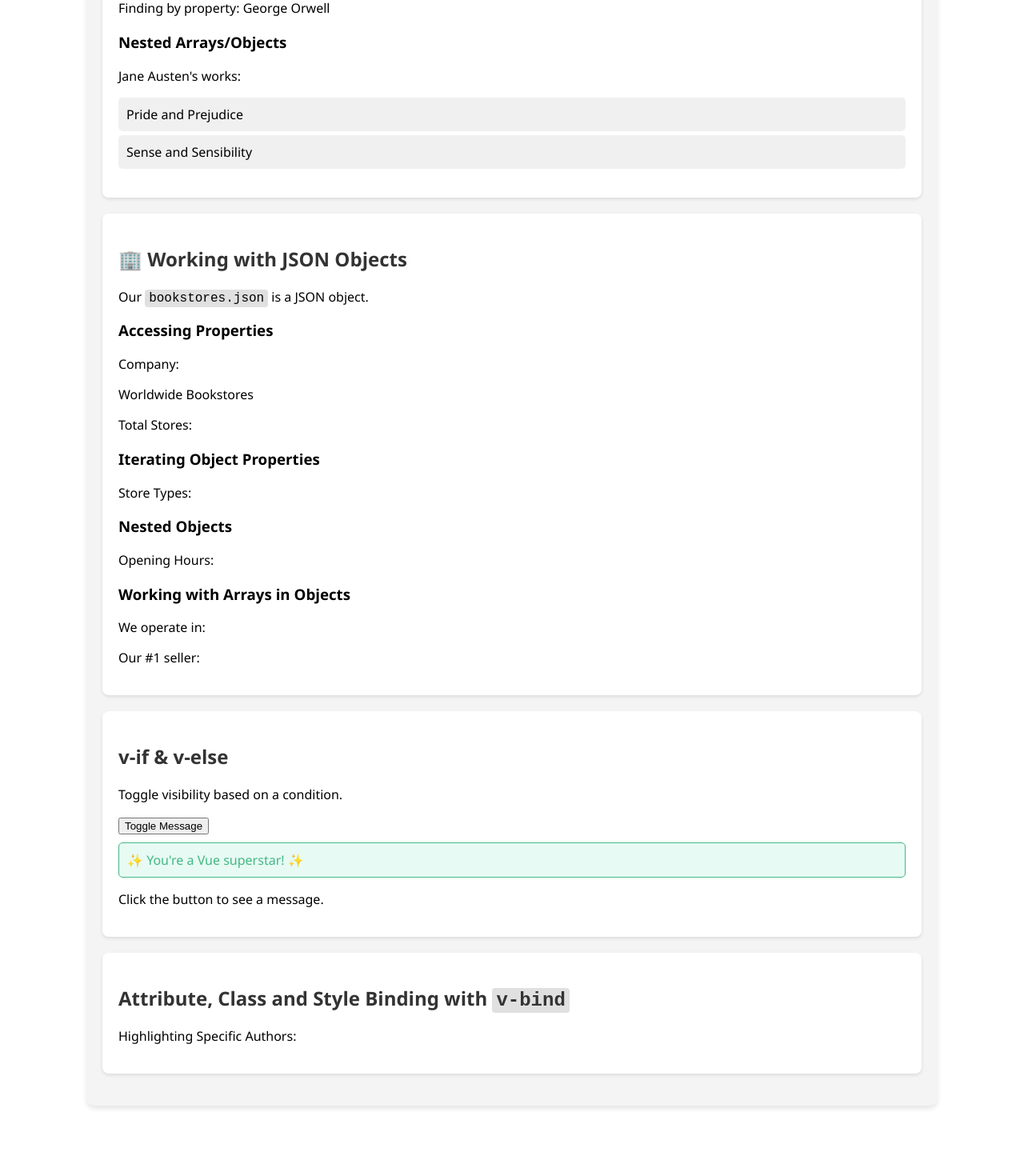
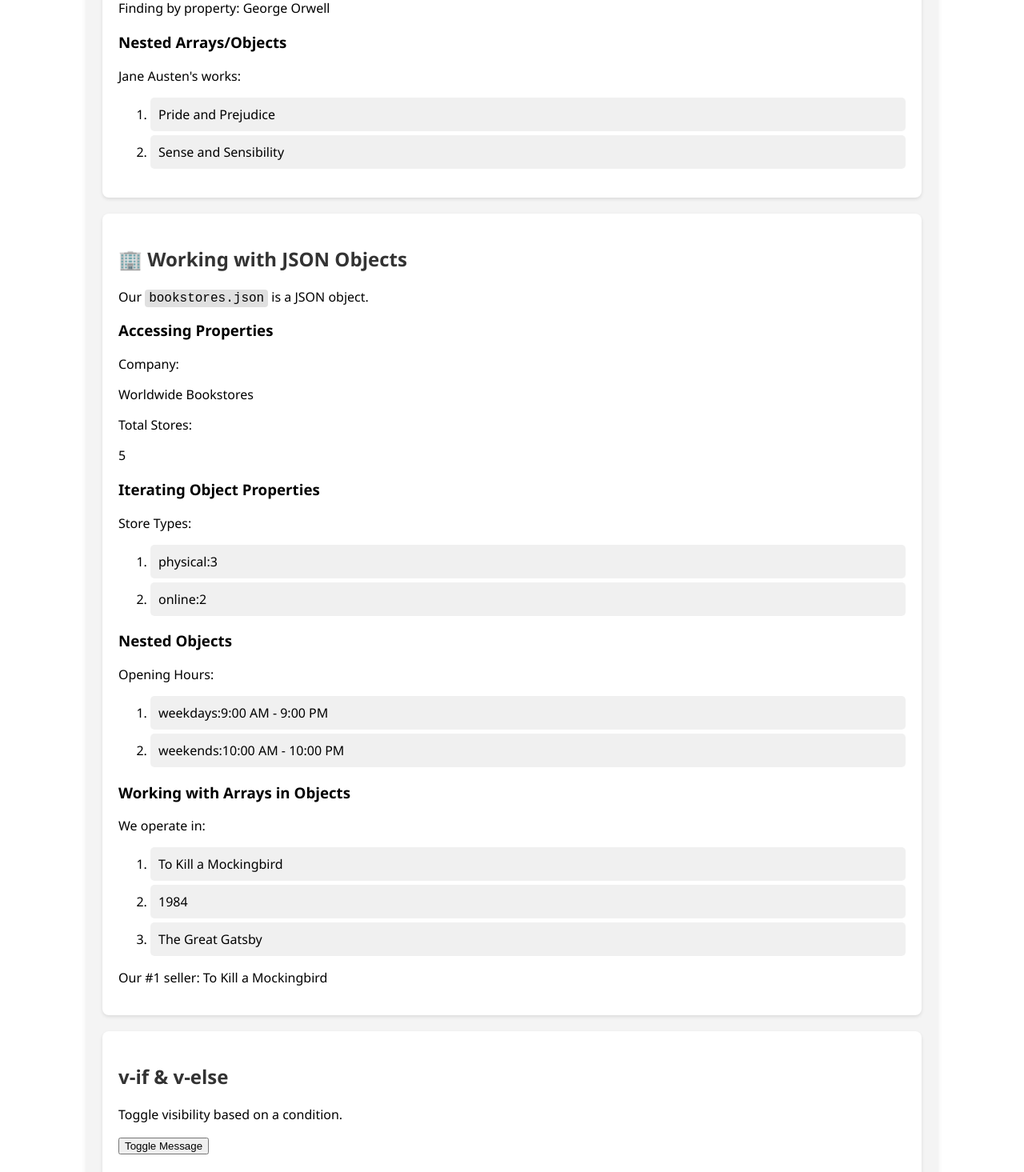
Before and after one commit to YoMoCo/FIT5032-efolio-moco, a Vue app: page / in a window 1280 px wide. Shown: the part 1220-2685 px from the top of the page at 80% size. Before the commit the page ends 2610 px from the top, so only its background shows below. Built offline with nearby package versions, Linux system fonts and the light colour scheme.

Commit message:
second updates

```diff
--- a/src/components/JSON.vue
+++ b/src/components/JSON.vue
@@ -26,11 +26,11 @@
 
       <h3>Mapping Arrays</h3>
       <p>Famous works:</p>
-      <ul>
+      <ol>
         <!-- Activity 8: Render a list of all famous works. Hint: Use the v-for directive to iterate through the array of authors that you have filtered out. -->
         <!-- TODO: CODE TO RENDER LIST OF FAMOUS WORKS HERE -->
          <li v-for="work in allFamousWorks" :key="work">{{ work }}</li>
-      </ul>
+      </ol>
 
       <h3>Finding in Arrays</h3>
       <p>Finding by property: {{ orwell?.name }}</p>
@@ -39,9 +39,9 @@
       <p>{{ austen?.name }}'s works:</p>
       <!-- Activity 9: Render a list of Austen's works. Hint: Use the v-for directive to iterate through the array of authors that you have filtered out. -->
       <!-- TODO: CODE TO RENDER LIST OF AUSTEN'S WORKS HERE -->
-      <ul>
+      <ol>
         <li v-for="work in austen.famousWorks" :key="work.title">{{ work.title }}</li>
-      </ul>
+      </ol>
     </section>
 
     <section class="lab-section">
@@ -61,22 +61,33 @@
         <!-- Activity 9b: Get the total number of stores from the bookstores object. -->
         <!-- TODO: CODE TO GET TOTAL STORES HERE -->
       </p>
+      {{ bookstores.totalStores }}
 
       <h3>Iterating Object Properties</h3>
       <p>Store Types:</p>
       <!-- Activity 10: Iterate through the storeTypes array and display the store type and the number of stores that use that type. -->
       <!-- TODO: CODE TO RENDER LIST OF STORE TYPES HERE -->
+      <ol>
+        <li v-for="(number, form) in bookstores.storeTypes" :key="storeTypes">{{ form }}:{{ number }}</li>
+      </ol>
 
       <h3>Nested Objects</h3>
       <p>Opening Hours:</p>
       <!-- Activity 11: Iterate through the openingHours object and display the day of the week and the opening and closing times. -->
       <!-- TODO: CODE TO RENDER LIST OF OPENING HOURS HERE -->
+      <ol>
+        <li v-for="(hour, day) in bookstores.openingHours" :key="day">{{ day }}:{{ hour.open }} - {{ hour.close }}</li>
+      </ol>
 
       <h3>Working with Arrays in Objects</h3>
       <!-- Activity 12: Get the top sellers from the bookstores object. -->
       <!-- TODO: CODE TO GET TOP SELLERS HERE -->
       <p>We operate in:</p>
-      <p>Our #1 seller:</p>
+      <ol>
+        <li v-for="topSeller in bookstores.topSellers" :key="topSeller" >{{ topSeller }}</li>
+      </ol>
+
+      <p>Our #1 seller: {{ bookstores.topSellers[0] }}</p>
     </section>
 
     <section class="lab-section">
@@ -85,13 +96,18 @@
       <!-- Activity 13: Toggle the message visibility when the button is clicked. -->
       <!-- TODO: CODE TO TOGGLE MESSAGE VISIBILITY HERE. Hint: Use the v-if directive. -->
       <button @click="showMessage = !showMessage">Toggle Message</button>
-      <p class="message success">✨ You're a Vue superstar! ✨</p>
-      <p>Click the button to see a message.</p>
+      <p v-if = "showMessage" class ="message success">✨ You're a Vue superstar! ✨</p>
+      <p v-else class = "message">Click the button to see a message.</p>
     </section>
 
     <section class="lab-section">
       <h2>Attribute, Class and Style Binding with <code>v-bind</code></h2>
       <p>Highlighting Specific Authors:</p>
+      <ol>
+        <li v-for="author in authors" :key="author.name">
+          <span :class="{ highlight: author.name === orwell.name }">{{ author.name }}</span>
+        </li>
+      </ol>
 
     </section>
   </div>
```
